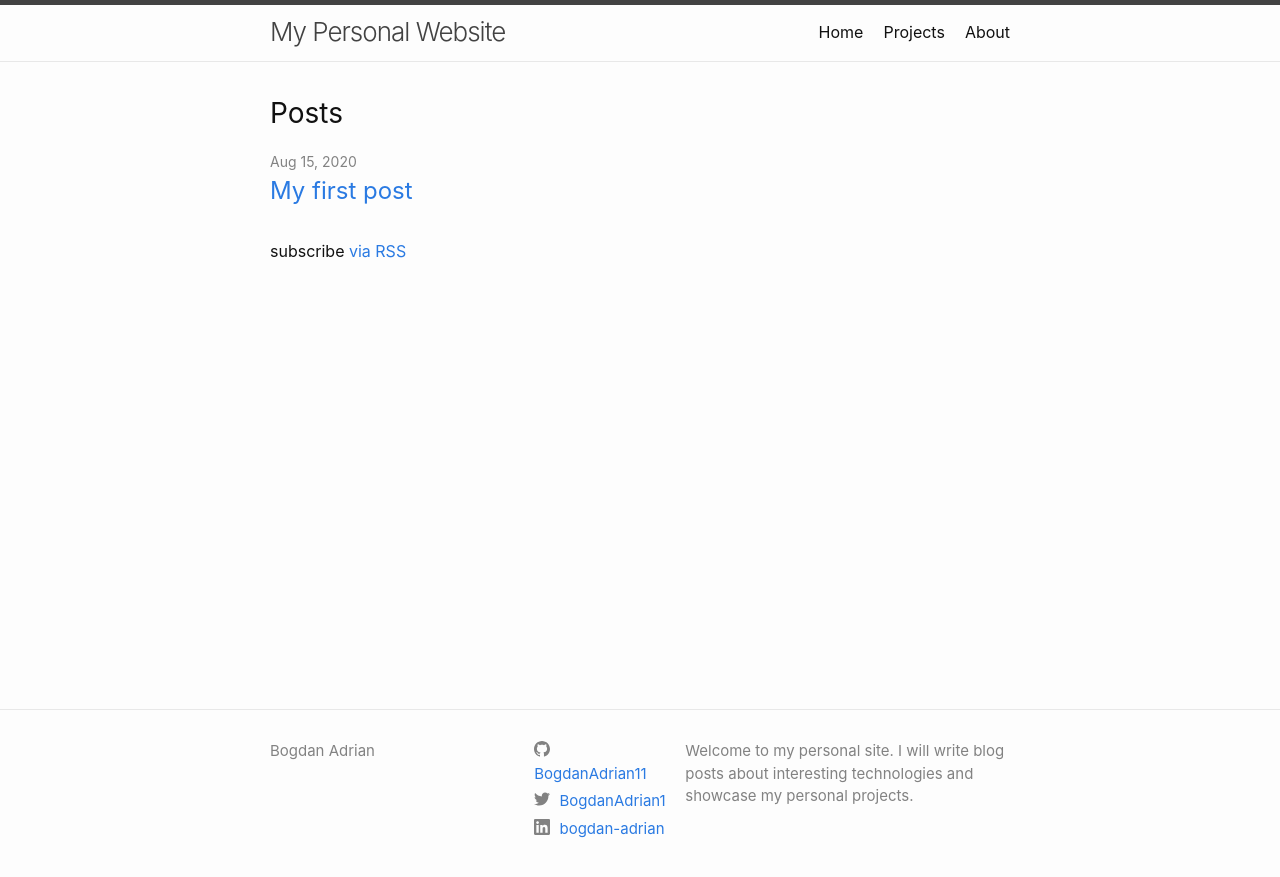
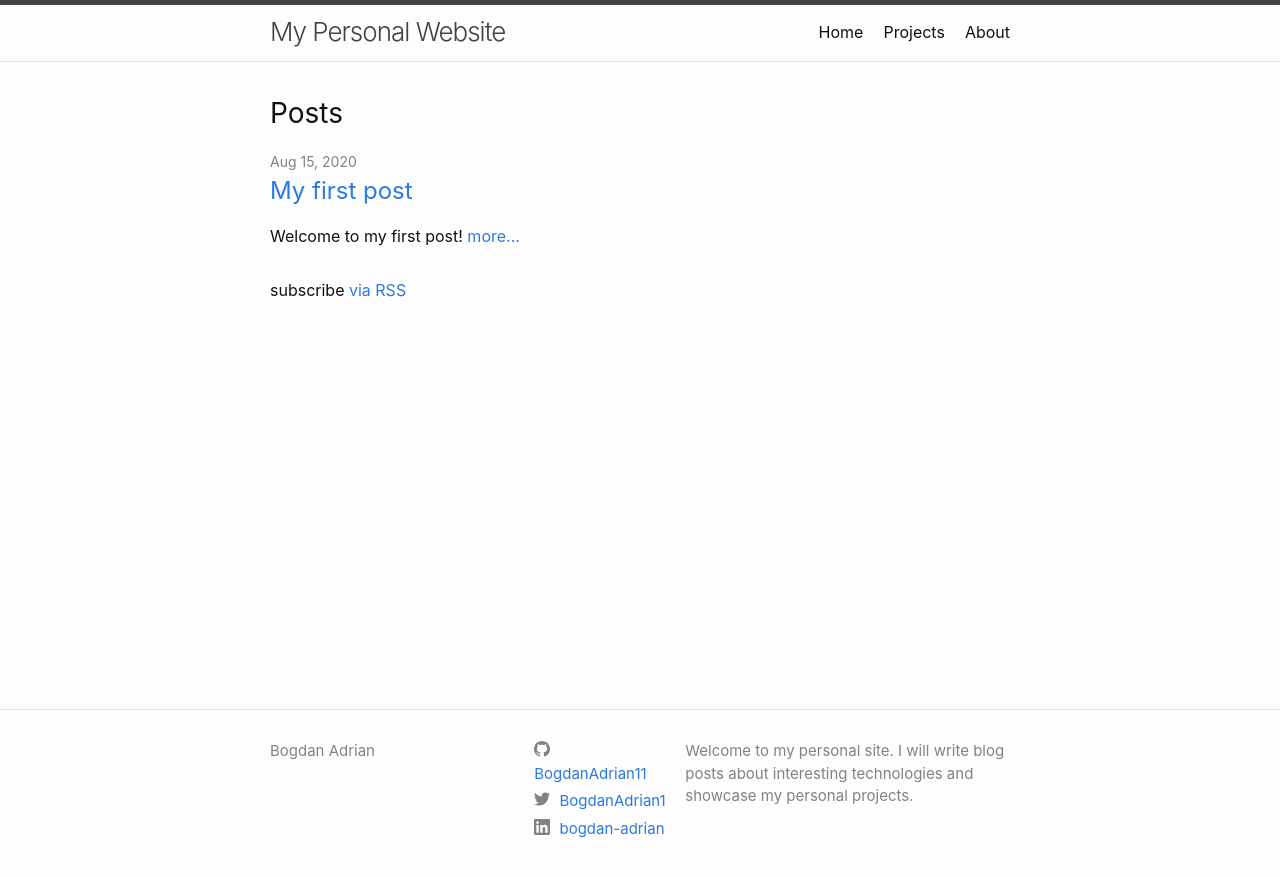
Before and after one commit to BogdanAdrian11/bogdanadrian11.github.io, a Jekyll site: the page built from index.md, in a window 1280 px wide. Shown: the top 877 px of the page. Built offline with Jekyll 4.4.1, drawn with Linux system fonts in a browser that asks for light colours.

Commit message:
Add preview.

```diff
--- a/_layouts/home.html
+++ b/_layouts/home.html
@@ -21,6 +21,9 @@ layout: default
             {{ post.title | escape }}
           </a>
         </h3>
+        {%- if post.preview -%}
+        <p>{{post.preview}}  <a href="{{ post.url | relative_url }}">more...</a></p>
+      {%- endif -%}
         {%- if site.show_excerpts -%}
           {{ post.excerpt }}
         {%- endif -%}
--- a/_posts/2020-08-15-my-first-post.md
+++ b/_posts/2020-08-15-my-first-post.md
@@ -1,6 +1,7 @@
 ---
 layout: post
 title: "My first post"
+preview: "Welcome to my first post!"
 date: 2020-08-15 13:20:32 +0300
 categories: test
 ---
```
